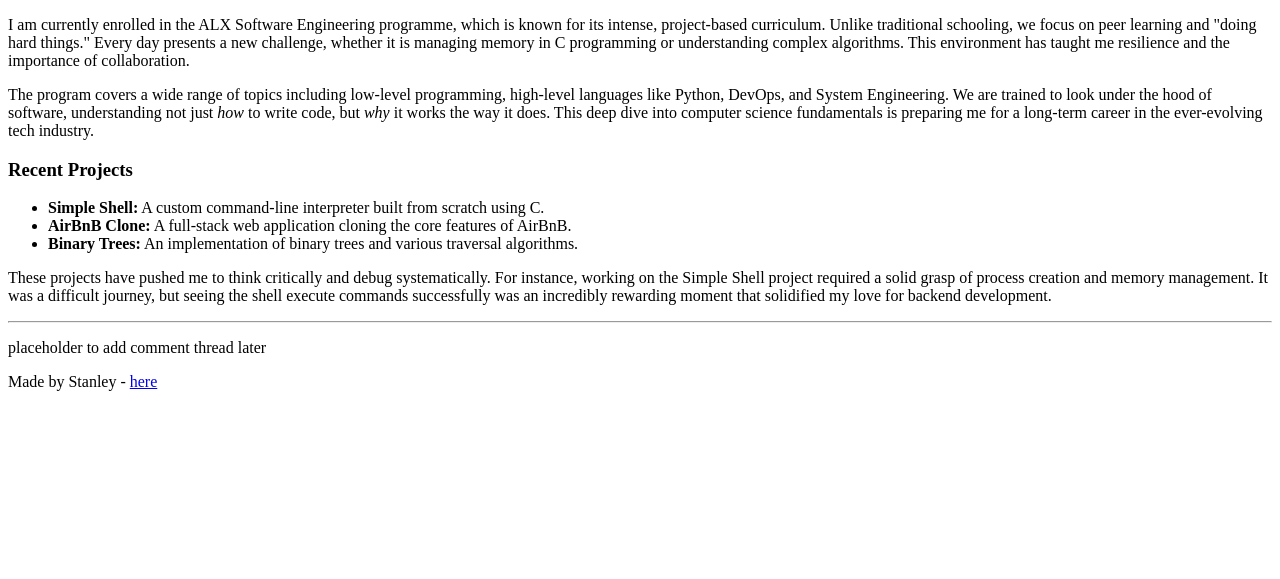
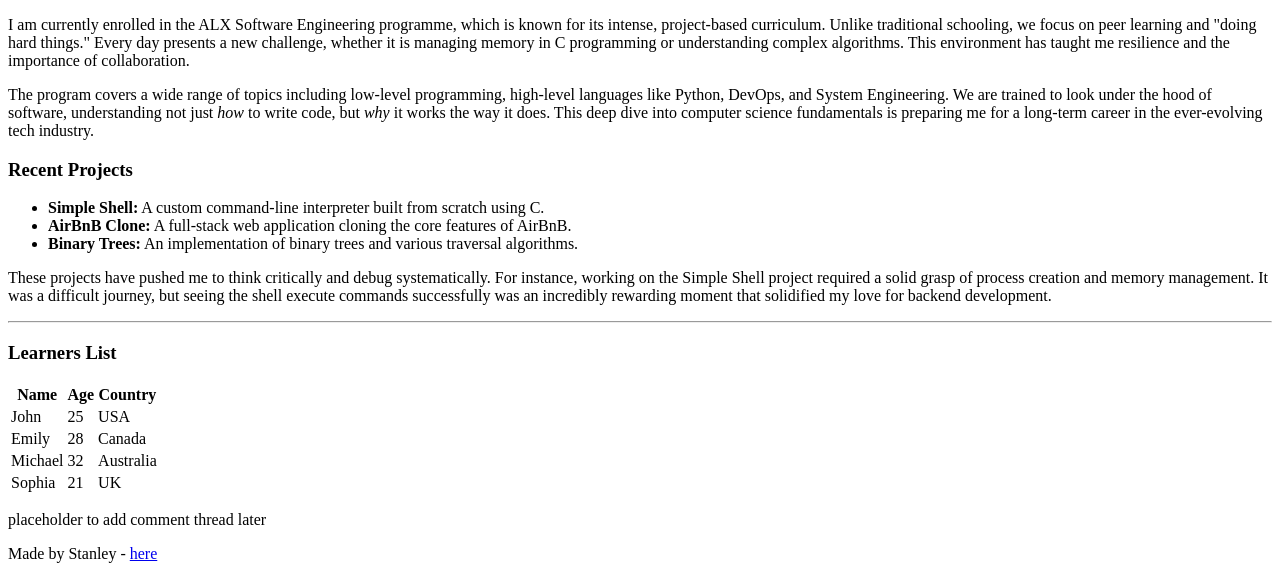
Before and after one commit to Stanleyakegbeotu/My_First_Portfolio, a plain HTML site: page html_basic/index.html in a window 1280 px wide. Shown: the part 641-1220 px from the top of the page. Before the commit the page ends 1048 px from the top, so only its background shows below. Drawn offline with Linux system fonts and the light colour scheme.

Commit message:
Update index.html

```diff
--- a/html_basic/index.html
+++ b/html_basic/index.html
@@ -64,8 +64,39 @@
                 </p>
             </section>
 
-            <hr>
-
+          <hr>
+            <h3>Learners List</h3>
+            <table>
+                <thead>
+                    <tr>
+                        <th>Name</th>
+                        <th>Age</th>
+                        <th>Country</th>
+                    </tr>
+                </thead>
+                <tbody>
+                    <tr>
+                        <td>John</td>
+                        <td>25</td>
+                        <td>USA</td>
+                    </tr>
+                    <tr>
+                        <td>Emily</td>
+                        <td>28</td>
+                        <td>Canada</td>
+                    </tr>
+                    <tr>
+                        <td>Michael</td>
+                        <td>32</td>
+                        <td>Australia</td>
+                    </tr>
+                    <tr>
+                        <td>Sophia</td>
+                        <td>21</td>
+                        <td>UK</td>
+                    </tr>
+                </tbody>
+            </table>
         </article>
         <aside>
             <p>placeholder to add comment thread later</p>
```
